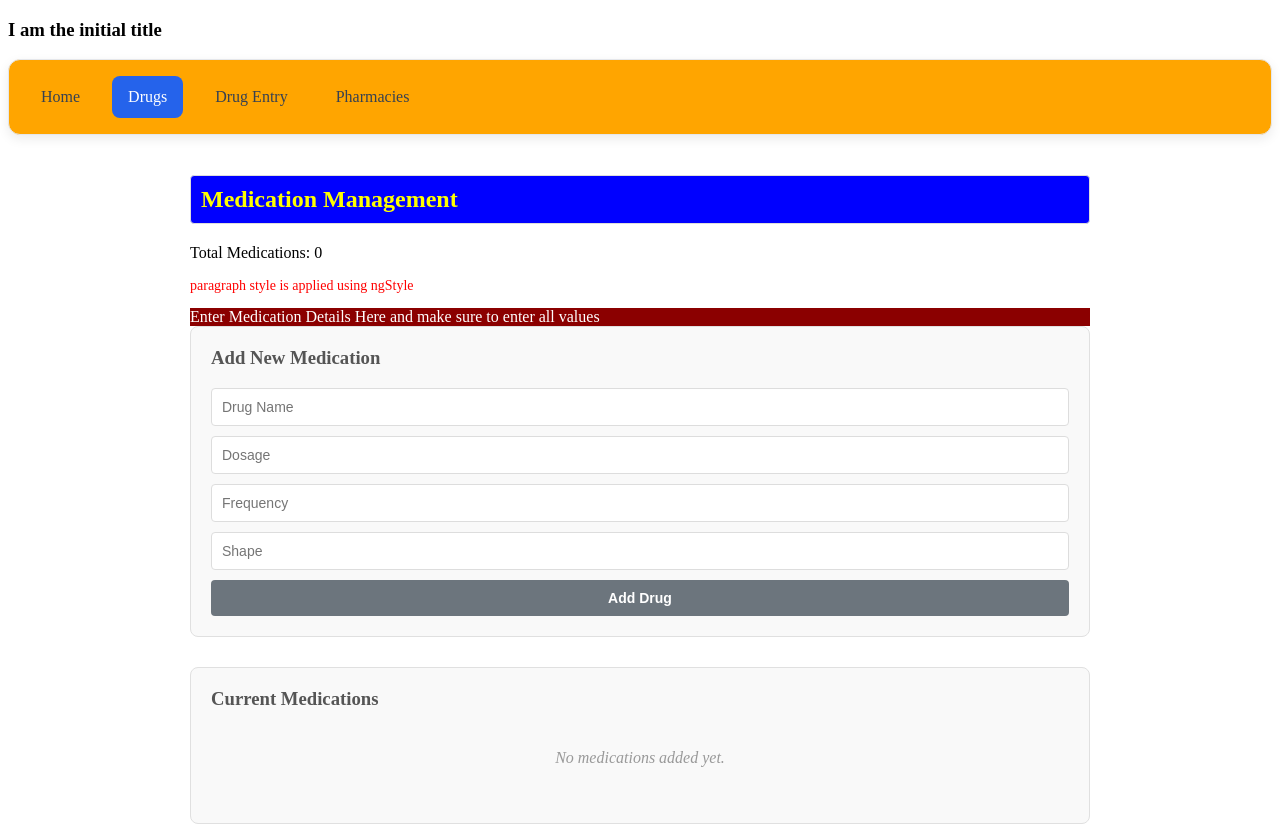
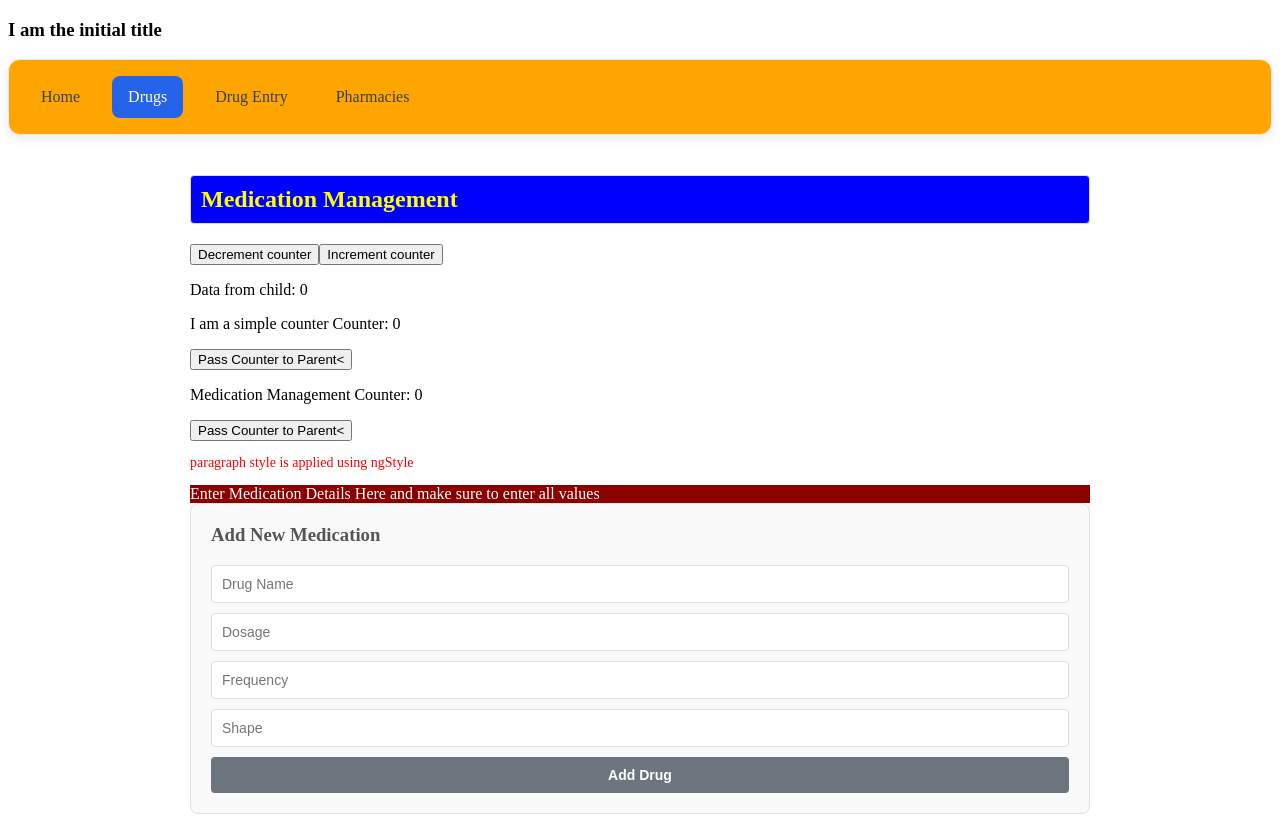
Before and after one commit to asubbaiyan-copilot/Medication, an Angular app in the folder drug-search-app/: page /drugs in a window 1280 px wide. Shown: the top 826 px of the page. Built offline with nearby package versions, Linux system fonts and the light colour scheme.

Commit message:
input and output

```diff
--- a/drug-search-app/src/app/features/drug-entry/presentation/drug-entry.html
+++ b/drug-search-app/src/app/features/drug-entry/presentation/drug-entry.html
@@ -1,6 +1,7 @@
 <main class="drug-entry">
   <header>
     <h1>{{ title }}</h1>
+    <app-in-out-child-sample [counter]="drugs().length" [caption]="caption"></app-in-out-child-sample>
   </header>
 
   @if (store.loadError()) {
--- a/drug-search-app/src/app/features/drug-entry/presentation/drug-entry.ts
+++ b/drug-search-app/src/app/features/drug-entry/presentation/drug-entry.ts
@@ -1,9 +1,9 @@
 import { Component, inject } from '@angular/core';
 import { DrugCardComponent } from './components/drug-card/drug-card';
 import { DrugEntryStore } from './state/drug-entry.store';
-
+import { InOutChildSample } from '../../pharmacys/presentation/pharmacies/in-out-child-sample/in-out-child-sample';
 @Component({
-  imports: [DrugCardComponent],
+  imports: [DrugCardComponent, InOutChildSample],
   selector: 'app-drug-entry',
   styleUrls: ['./drug-entry.css'],
   templateUrl: './drug-entry.html',
@@ -12,6 +12,8 @@ export class DrugEntryComponent {
   readonly store = inject(DrugEntryStore);
   readonly drugs = this.store.drugs;
   readonly title = 'Drug Entry';
+  readonly caption = 'Drug Management';
+  childCounter: number = 0;
 
   addDrug(): void {
     this.store.addDrug();
--- a/drug-search-app/src/app/features/drugs/presentation/drugs.css
+++ b/drug-search-app/src/app/features/drugs/presentation/drugs.css
@@ -8,6 +8,11 @@
   color: #333;
   border-bottom: 2px solid #007bff;
   padding-bottom: 10px;
+}
+
+.counter-error {
+  color: #b00020;
+  margin: 8px 0;
 }
 
 .add-drug-section {
--- a/drug-search-app/src/app/features/drugs/presentation/drugs.html
+++ b/drug-search-app/src/app/features/drugs/presentation/drugs.html
@@ -1,6 +1,13 @@
 <div class="drugs-container">
   <h2 appCustomStyle>Medication Management</h2>
-  <p>Total Medications: {{ drugTotalCount() }}</p>
+  <button (click)="decrementCounter()">Decrement counter</button>
+  <button (click)="incrementCounter()">Increment counter</button>
+  @if (counterError()) {
+    <p class="counter-error" role="alert">{{ counterError() }}</p>
+  }
+  <p>Data from child: {{childCounter}}</p>
+  <app-in-out-child-sample [counter]="counter" [caption]="'I am a simple counter'" (counterChangeEvent)="get($event)"></app-in-out-child-sample>
+  <app-in-out-child-sample [counter]="drugTotalCount()" [caption]="caption"  ></app-in-out-child-sample>
   <p [ngStyle]="{'color': 'red', 'font-size': '14px'}">
     paragraph style is applied using ngStyle
   </p>
--- a/drug-search-app/src/app/features/drugs/presentation/drugs.ts
+++ b/drug-search-app/src/app/features/drugs/presentation/drugs.ts
@@ -3,15 +3,20 @@ import { Component, computed, signal } from '@angular/core';
 import { FormsModule } from '@angular/forms';
 import type { Drug } from '../domain/drug';
 import { CustomStyle } from '../../drug-entry/presentation/directives/custom-style';
+import { InOutChildSample } from '../../pharmacys/presentation/pharmacies/in-out-child-sample/in-out-child-sample';
 
 @Component({
   selector: 'app-drugs',
-  imports: [CommonModule, FormsModule, CustomStyle],
+  imports: [CommonModule, FormsModule, CustomStyle, InOutChildSample],
   standalone: true,
   templateUrl: './drugs.html',
   styleUrls: ['./drugs.css'],
 })
 export class DrugsComponent {
+  caption: string = 'Medication Management';
+  childCounter: number = 0;
+  counter: number = 0;
+  readonly counterError = signal('');
   isRequired :boolean = true;
   readonly captionNewDrugName: string = 'Drug Name';
   readonly captionNewDrugDosage: string = 'Dosage';
@@ -34,7 +39,9 @@ export class DrugsComponent {
   newDrugDosage = signal('');
   newDrugFrequency = signal('');
   newDrugShape = signal('');
-
+  get(val: number) {
+      this.childCounter = val;
+   }
   addDrug(): void {
     if (!this.isEntryValid()) return;
 
@@ -60,4 +67,22 @@ export class DrugsComponent {
     this.newDrugFrequency.set('');
     this.newDrugShape.set('');
   }
+  incrementCounter(): void {
+       if (this.counter > 9) {
+      this.counterError.set('The counter cannot go above 10.');
+      return;
+    }
+    this.counter++;
+    this.counterError.set('');
+  }
+
+  decrementCounter(): void {
+    if (this.counter === 0) {
+      this.counterError.set('The counter cannot go below zero.');
+      return;
+    }
+
+    this.counter--;
+    this.counterError.set('');
+  }
 }
--- /dev/null
+++ b/drug-search-app/src/app/features/pharmacys/presentation/pharmacies/in-out-child-sample/in-out-child-sample.html
@@ -0,0 +1,4 @@
+<div>
+   <p>{{caption}} Counter: {{counter}}</p>
+   <button (click)="passCounterChange()">Pass Counter to Parent<</button>
+</div>
--- /dev/null
+++ b/drug-search-app/src/app/features/pharmacys/presentation/pharmacies/in-out-child-sample/in-out-child-sample.ts
@@ -0,0 +1,24 @@
+import { Component, Input, Output, EventEmitter } from '@angular/core';
+
+@Component({
+  imports: [],
+  selector: 'app-in-out-child-sample',
+  styleUrl: './in-out-child-sample.css',
+  templateUrl: './in-out-child-sample.html',
+})
+export class InOutChildSample {
+  @Input() caption: string = '';
+  @Input() counter: number = 0;
+
+  @Output() counterChangeEvent = new EventEmitter<number>();
+  passCounterChange(): void {
+    this.counterChangeEvent.emit(this.counter);
+  }
+
+  @Input() set counterValue(value: number) {
+    this.counter = value;
+  }
+  get counterValue(): number {
+    return this.counter;
+  }
+}
--- a/drug-search-app/src/app/features/pharmacys/presentation/pharmacies/pharmacies.html
+++ b/drug-search-app/src/app/features/pharmacys/presentation/pharmacies/pharmacies.html
@@ -3,6 +3,7 @@
     <h1>Pharmacies</h1>
     <p class="pharmacies__subtitle">Select a pharmacy to view its linked Docutrack and LTC instances.</p>
   </header>
+  <app-in-out-child-sample [counter]="rows().length" [caption]="caption"></app-in-out-child-sample>
 
   <ul class="pharmacy-list">
     @for (row of rows(); track row.pharmacy.id) {
--- a/drug-search-app/src/app/features/pharmacys/presentation/pharmacies/pharmacies.ts
+++ b/drug-search-app/src/app/features/pharmacys/presentation/pharmacies/pharmacies.ts
@@ -1,8 +1,9 @@
-import { Component, computed, inject, signal } from '@angular/core';
+import { Component, computed, inject, Input, input, signal } from '@angular/core';
 import { PharmacyServices } from '../../services/pharmacy-services';
 import { Pharmacy } from '../../domain/pharmacy';
 import { LtcInstance } from '../../domain/LtcInstance';
 import { DocutrackInstance } from '../../domain/docutrackInstance';
+import { InOutChildSample } from './in-out-child-sample/in-out-child-sample';
 
 export interface PharmacyRow {
   readonly pharmacy: Pharmacy;
@@ -11,12 +12,14 @@ export interface PharmacyRow {
 }
 
 @Component({
-  imports: [],
+  imports: [InOutChildSample],
   selector: 'app-pharmacies',
   styleUrls: ['./pharmacies.css'],
   templateUrl: './pharmacies.html',
 })
 export class Pharmacies {
+
+  readonly caption = 'Pharmacy Management';
   private readonly pharmacyServices = inject(PharmacyServices);
 
   readonly expandedIds = signal<ReadonlySet<string>>(new Set());
```
Also changed, not shown: drug-search-app/src/app/features/pharmacys/presentation/pharmacies/in-out-child-sample/in-out-child-sample.css (added), 2 other files (tests, documents, lock files or other folders).
